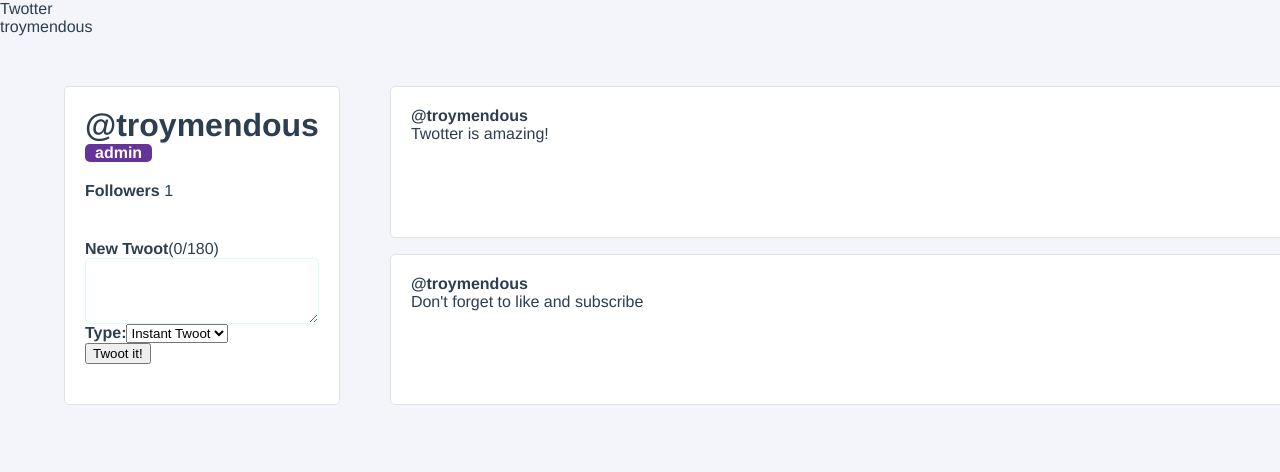
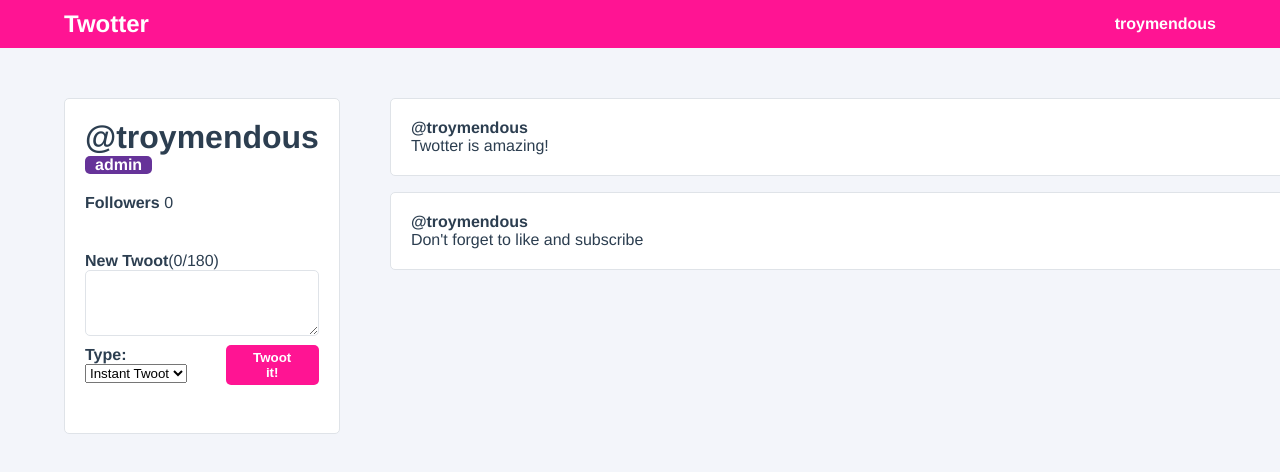
Before and after one commit to troymendous/twotter_vue, a Vue app: page / in a window 1280 px wide. Shown: the top 472 px of the page. Built offline with nearby package versions, Linux system fonts and the light colour scheme.

Commit message:
patched CSS

```diff
--- a/src/App.vue
+++ b/src/App.vue
@@ -38,5 +38,27 @@ export default {
   color: #2c3e50;
   min-height: 100vh;
   background-color: #F3F5Fa;
+
+  nav {
+  display:flex;
+  align-items: center;
+  justify-content: space-between;
+  padding: 10px 5%;
+  background-color:deeppink;
+  color: white;
+
+  .navigation__logo {
+  font-weight: bold;
+  font-size: 24px;
 }
+
+.navigation__user {
+  font-weight: bold;
+}
+}
+
+
+}
+
+
 </style>
--- a/src/components/CreateTwootPanel.vue
+++ b/src/components/CreateTwootPanel.vue
@@ -14,7 +14,7 @@
               </option>
             </select>
           </div>
-          <button>
+          <button class="btn">
             Twoot it!
           </button>
           </div>
@@ -62,49 +62,36 @@ export default {
   padding: 20px 0;
   display: flex;
   flex-direction: column;
-
   textarea {
-        border: 1px solid #ddffee;
+    border: 1px solid #DFE3E8;
     border-radius: 5px;
-
-
-    .create-twoot-panel {
-        display: flex;
-        justify-content: space-between;
   }
   .create-twoot-panel__submit {
     display: flex;
     justify-content: space-between;
-    }
     .create-twoot-type {
       padding: 10px 0;
-
     }
-
     button {
-        padding: 5px;
+      padding: 5px 20px;
       margin: auto 0;
       border-radius: 5px;
       border: none;
       background-color: deeppink;
       color: white;
       font-weight: bold;
-    }
 
     }
-
+  }
   &.--exceeded {
     color: red;
     border-color: red;
-
     .create-twoot-panel__submit {
       button {
         background-color: red;
         color: white;
       }
     }
-
-
   }
 }
 </style>
--- a/src/components/UserProfile.vue
+++ b/src/components/UserProfile.vue
@@ -64,15 +64,7 @@ export default {
 
     }
   },
-  mounted() {
-    this.followUser();
-  },
-  toggleFavourite(id) {
-    console.log(`favourited Tweet #${id}`)
-  },
-
-
-}
+};
 
 </script>
 
@@ -118,26 +110,14 @@ export default {
 
 }
 
+.user-profile__twoots-wrapper {
+  display: grid;
+  grid-gap: 16px;
+  margin-bottom: auto;
+}
+
 
 }
 
-.user-profile__twoots-wrapper {
-  display: grid;
-  grid-gap: 16px;
-}
-
-
-
-
-
-
-
-
-
-
-button {
-  background-color: rgb(180, 144, 223);
-  border: none;
-}
 
 </style>
```
Also changed, not shown: src/assets/users.json (added, +41 -0 lines), 10 other files (tests, documents, lock files or other folders). Lines whose indentation alone changed are shown as unchanged.
